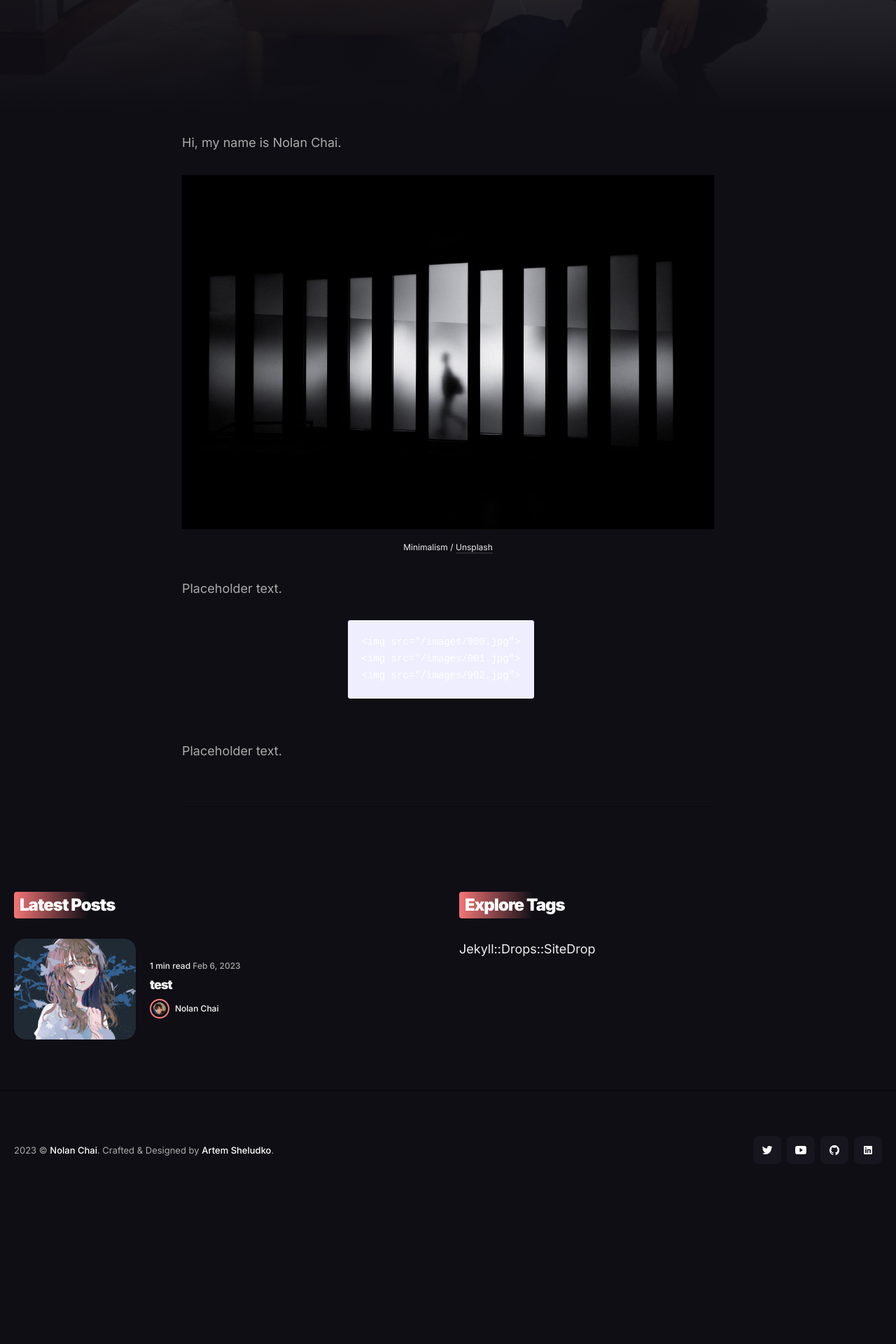
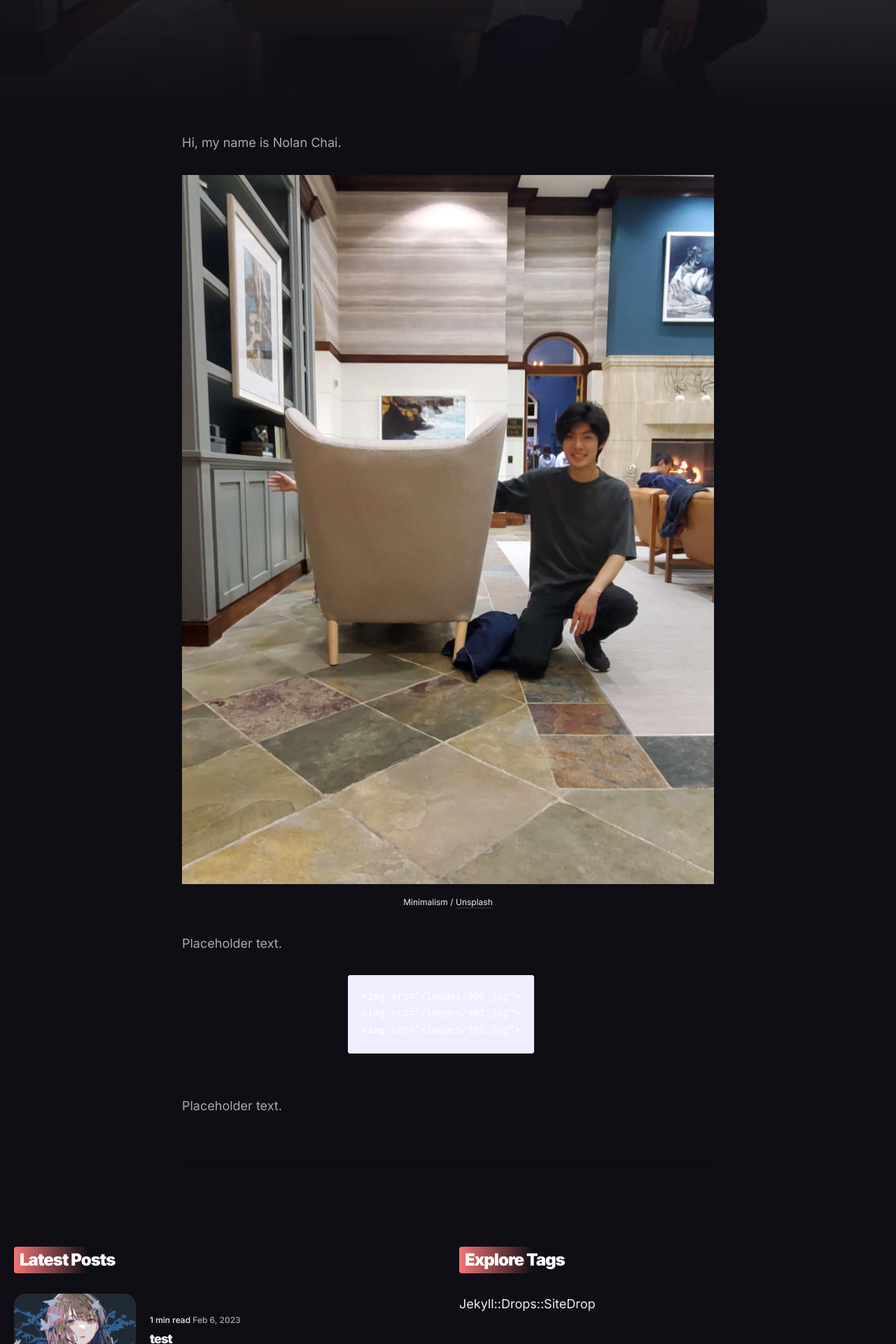
Before and after one commit to NolanChai/nolanchai.github.io, a Jekyll site: the page built from _pages/about.md, in a window 1280 px wide. Shown: the part 507-2427 px from the top of the page at 70% size. Built offline with Jekyll 4.4.1, drawn with Linux system fonts in a browser that asks for light colours; nearby versions of some CDN libraries; before the commit the page ends 2234 px from its top, so only the background shows below that.

Commit message:
Update about.md

```diff
--- a/_pages/about.md
+++ b/_pages/about.md
@@ -7,7 +7,7 @@
 
 Hi, my name is Nolan Chai.
 
-![Time to think]({{site.baseurl}}/images/501.jpg)
+![Time to think]({{site.baseurl}}/images/nolan.jpg)
 *Minimalism / [Unsplash](https://unsplash.com/)*
 
 Placeholder text.
```
